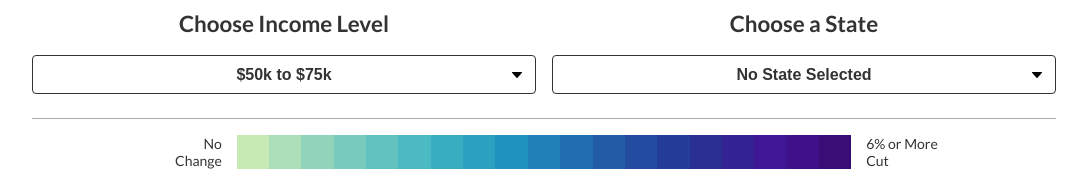
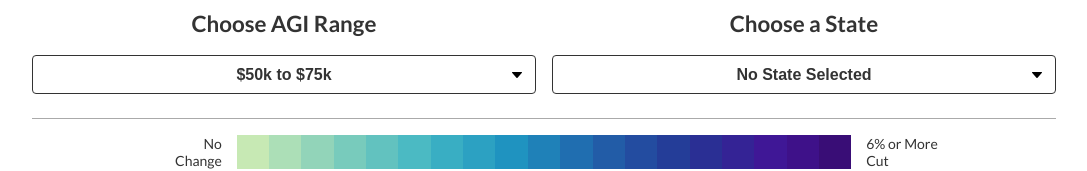
Before and after one commit to TaxFoundation/congressional-district-interactive, a React (Create React App) app: page / in a window 1280 px wide. Shown: the top 171 px of the page, without its empty margins (96-1183 px from the left). Built offline with nearby package versions, Linux system fonts and the light colour scheme.

Commit message:
Add explanatory tooltips

```diff
--- a/src/components/Navigation.js
+++ b/src/components/Navigation.js
@@ -1,5 +1,6 @@
 import React from 'react';
 import styled from 'styled-components';
+import HoverContainer from './HoverContainer';
 import Select from './Select';
 import BUCKETS from '../data/buckets.js';
 import STATES from '../data/states';
@@ -32,7 +33,13 @@ const NavSectionHeading = styled.h2`
 const BucketSeclection = props => {
   return (
     <div>
-      <NavSectionHeading>Choose Income Level</NavSectionHeading>
+      <NavSectionHeading>
+        Choose{' '}
+        <span data-for="agi-label" data-tip>
+          AGI
+        </span>{' '}
+        Range
+      </NavSectionHeading>
       <div>
         <Select
           name="income"
@@ -47,6 +54,7 @@ const BucketSeclection = props => {
           ))}
         </Select>
       </div>
+      <HoverContainer id="agi-label">Adjusted Gross Income</HoverContainer>
     </div>
   );
 };
--- a/src/components/StateMap.js
+++ b/src/components/StateMap.js
@@ -1,6 +1,7 @@
 import React, { Component, Fragment } from 'react';
 import PropTypes from 'prop-types';
 import styled from 'styled-components';
+import HoverContainer from './HoverContainer';
 import { geoAlbersUsa, geoMercator, geoPath } from 'd3-geo';
 import { feature } from 'topojson-client';
 import DistrictTable from './DistrictTable';
@@ -141,6 +142,8 @@ class StateMap extends Component {
               }`}
             >
               <BG
+                data-tip
+                data-for="go-back"
                 height={this.props.scale.yScale}
                 width={this.props.scale.xScale}
                 onClick={e => this.props.updateActiveState(0)}
@@ -156,6 +159,9 @@ class StateMap extends Component {
               updateActiveState={this.props.updateActiveState}
             />
           </Container>
+          <HoverContainer id="go-back">
+            Click to return to US map.
+          </HoverContainer>
         </Fragment>
       );
     }
```
